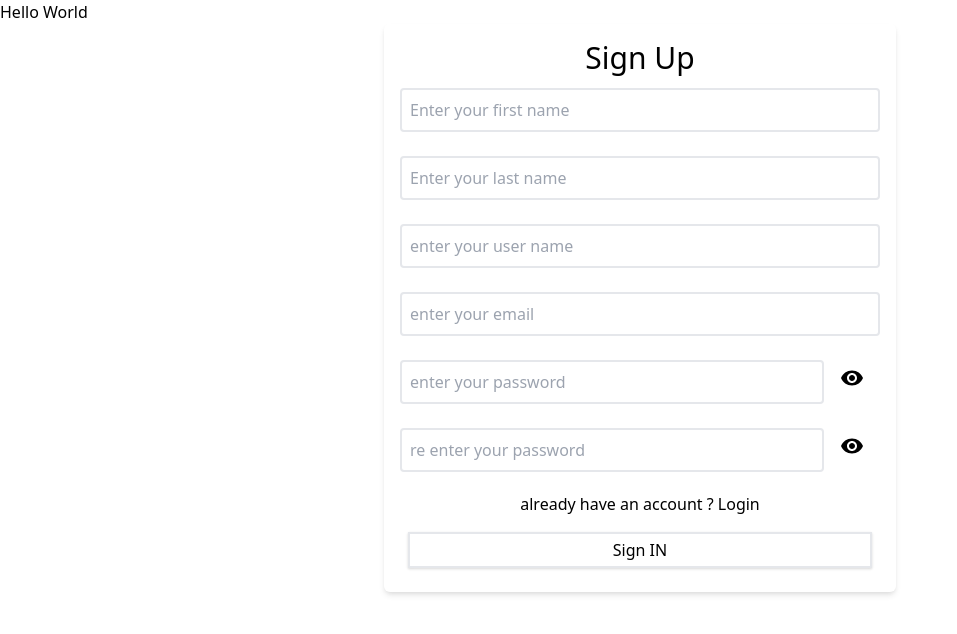
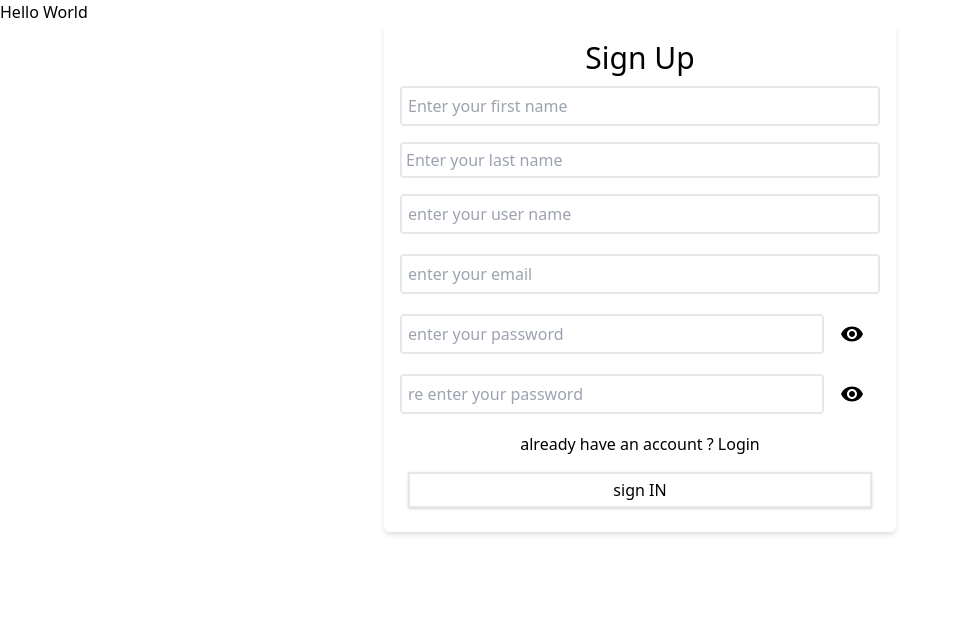
Before and after one commit to kunwar-11/sport-connect, a React (Create React App) app: page /signup in a window 1280 px wide. Shown: the top 634 px of the page, without its empty margins (0-957 px from the left). Built offline with nearby package versions, Linux system fonts and the light colour scheme.

Commit message:
minor UX fix for sign up form

```diff
--- a/src/features/signup/SignUp.jsx
+++ b/src/features/signup/SignUp.jsx
@@ -1,10 +1,11 @@
 import React, { useState } from "react";
 import { VisibilityOff, Visibility } from "@material-ui/icons";
 import { signUpValidation } from "../../util";
-import { useDispatch } from "react-redux";
+import { useDispatch, useSelector } from "react-redux";
 import { signUpUser } from "./signupSlice";
 const SignUp = () => {
   const dispatch = useDispatch();
+  const isSignedUp = useSelector((state) => state.signup);
   const [userDetails, setUserDetails] = useState({
     firstName: "",
     lastName: "",
@@ -42,7 +43,7 @@ const SignUp = () => {
       </div>
       <div className="flex flex-col">
         <input
-          className="my-2 sm:my-3 p-1 sm:p-2 rounded border-2 border-solid"
+          className="my-1.5 sm:my-2.5 p-1 sm:p-1.5 rounded border-2 border-solid"
           type="text"
           placeholder="Enter your first name"
           value={userDetails?.firstName}
@@ -54,7 +55,7 @@ const SignUp = () => {
       </div>
       <div className="flex flex-col">
         <input
-          className="my-2 sm:my-3 p-1 sm:p-2 rounded border-2 border-solid"
+          className="my-1.5 sm:my-2.5.5 p-1 sm:1.5-1.5 rounded border-2 border-solid"
           type="text"
           placeholder="Enter your last name"
           value={userDetails?.lastName}
@@ -66,7 +67,7 @@ const SignUp = () => {
       </div>
       <div className="flex flex-col">
         <input
-          className="my-2 sm:my-3 p-1 sm:p-2 rounded border-2 border-solid"
+          className="my-1.5 sm:my-2.5 p-1 sm:p-1.5 rounded border-2 border-solid"
           type="text"
           placeholder="enter your user name"
           value={userDetails?.userName}
@@ -78,7 +79,7 @@ const SignUp = () => {
       </div>
       <div className="flex flex-col">
         <input
-          className="my-2 sm:my-3 p-1 sm:p-2 rounded border-2 border-solid"
+          className="my-1.5 sm:my-2.5 p-1 sm:p-1.5 rounded border-2 border-solid"
           type="text"
           placeholder="enter your email"
           value={userDetails?.email}
@@ -91,7 +92,7 @@ const SignUp = () => {
       <div className="flex flex-row justify-center">
         <div className="flex flex-col  w-full">
           <input
-            className="my-2 sm:my-3 p-1 sm:p-2 rounded border-2 border-solid"
+            className="my-1.5 sm:my-2.5 p-1 sm:p-1.5 rounded border-2 border-solid"
             type={showPassword ? "text" : "password"}
             placeholder="enter your password"
             value={userDetails?.password}
@@ -111,7 +112,7 @@ const SignUp = () => {
       <div className="flex flex-row justify-center">
         <div className="flex flex-col w-full">
           <input
-            className="my-2 sm:my-3 p-1 sm:p-2 rounded border-2 border-solid"
+            className="my-1.5 sm:my-2.5 p-1 sm:p-1.5 rounded border-2 border-solid"
             type={showConfirmPassword ? "text" : "password"}
             placeholder="re enter your password"
             value={userDetails?.confirmPassword}
@@ -134,9 +135,10 @@ const SignUp = () => {
       <p className="text-center p-2">already have an account ? Login</p>
       <button
         type="submit"
+        disabled={isSignedUp.status === "loading"}
         className="m-2 p-1 border-double border-2 shadow border-gray"
       >
-        Sign IN
+        {isSignedUp.status === "loading" ? "siginig In..." : "sign IN"}
       </button>
     </form>
   );
```
